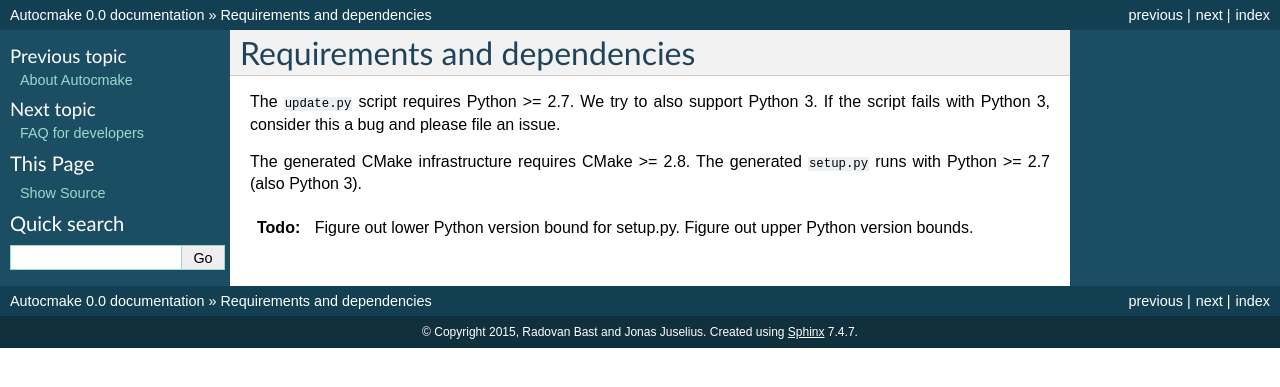
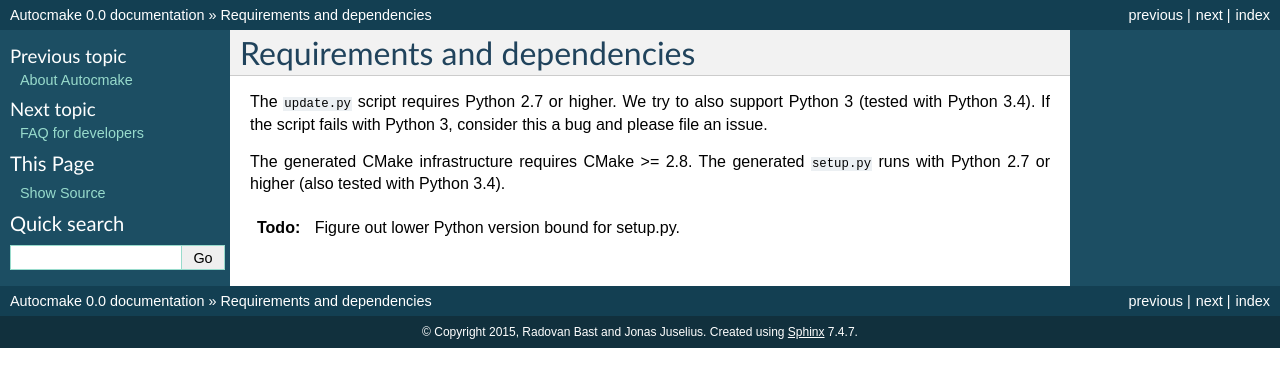
Before and after one commit to dev-cafe/autocmake, a Sphinx documentation site: the page built from doc/general/requirements.rst, in a window 1280 px wide. Shown: the top 387 px of the page. Built offline with Sphinx 7.4.7, drawn with Linux system fonts in a browser that asks for light colours.

Commit message:
update requirements page

```diff
--- a/doc/general/requirements.rst
+++ b/doc/general/requirements.rst
@@ -3,14 +3,13 @@
 Requirements and dependencies
 =============================
 
-The ``update.py`` script requires Python >= 2.7. We try to also
-support Python 3. If the script fails with Python 3, consider this
-a bug and please file an issue.
+The ``update.py`` script requires Python 2.7 or higher. We try to also support
+Python 3 (tested with Python 3.4). If the script fails with Python 3, consider
+this a bug and please file an issue.
 
-The generated CMake infrastructure requires CMake >= 2.8.
-The generated ``setup.py`` runs with Python >= 2.7 (also Python 3).
+The generated CMake infrastructure requires CMake >= 2.8.  The generated
+``setup.py`` runs with Python 2.7 or higher (also tested with Python 3.4).
 
 .. todo::
 
    Figure out lower Python version bound for setup.py.
-   Figure out upper Python version bounds.
```
